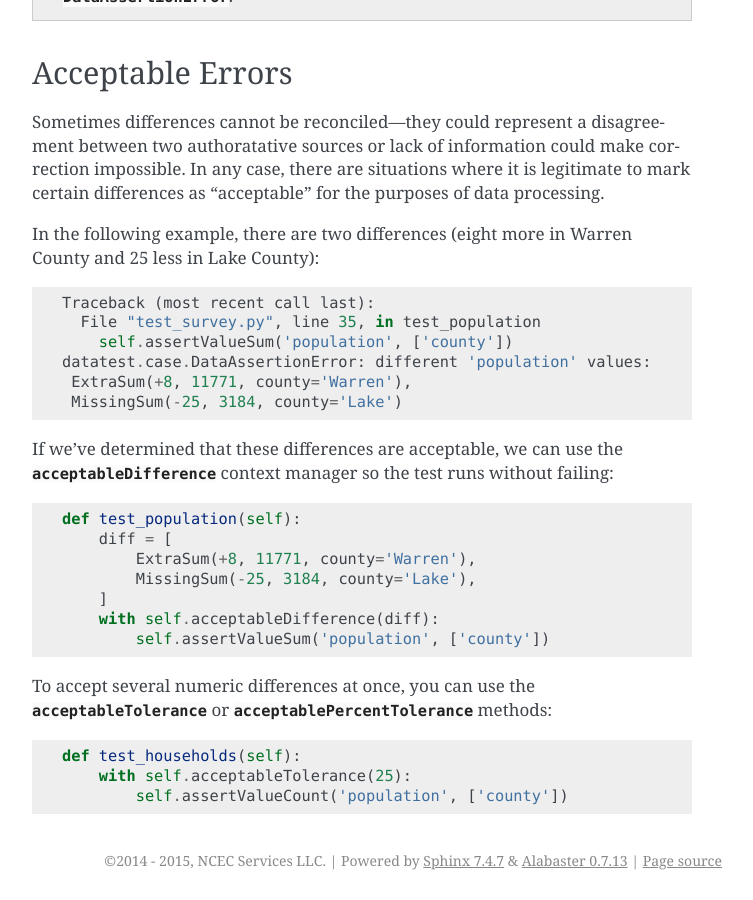
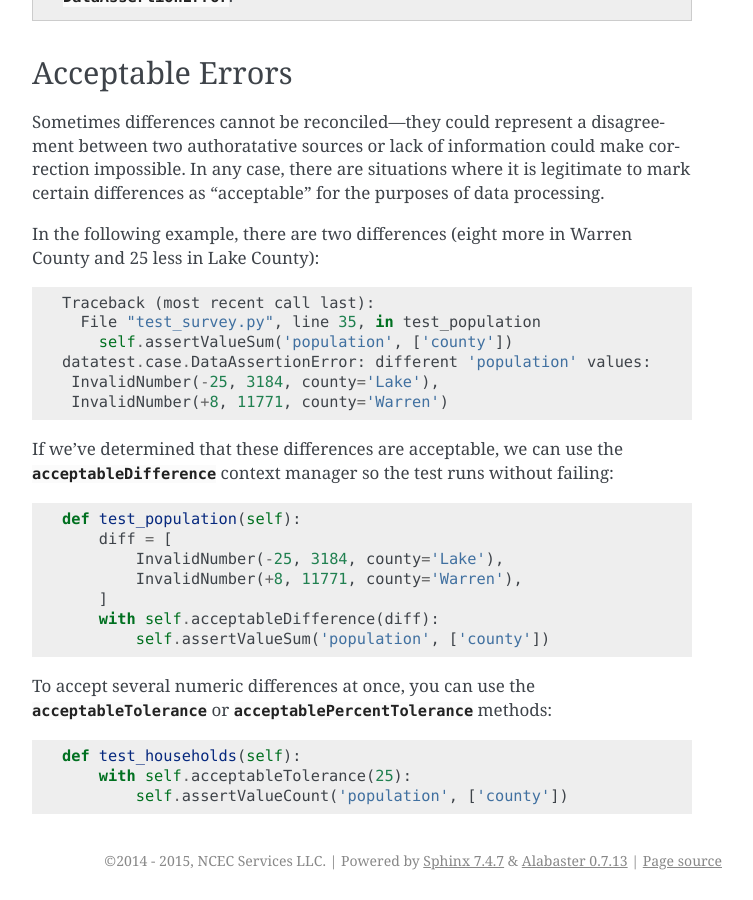
Before and after one commit to shawnbrown/datatest, a Sphinx documentation site: the page built from docs/getting_started.rst, in a window 1280 px wide and 900 px high, scrolled down 4313 px. Shown: the whole window, without its empty margins (388-1141 px from the left). Built offline with Sphinx 7.4.7, drawn with Linux system fonts in a browser that asks for light colours.

Commit message:
Remove aliases and documentation for ExtraSum and MissingSum classes.

```diff
--- a/datatest/__init__.py
+++ b/datatest/__init__.py
@@ -63,5 +63,5 @@ DataTestCase.acceptDifference = DataTestCase.acceptableDifference
 DataTestCase.acceptTolerance = DataTestCase.acceptableTolerance
 DataTestCase.acceptPercentTolerance = DataTestCase.acceptablePercentTolerance
 
-ExtraSum = InvalidNumber
-MissingSum = InvalidNumber
+#ExtraSum = InvalidNumber
+#MissingSum = InvalidNumber
--- a/docs/getting_started.rst
+++ b/docs/getting_started.rst
@@ -236,8 +236,8 @@ Warren County and 25 less in Lake County)::
       File "test_survey.py", line 35, in test_population
         self.assertValueSum('population', ['county'])
     datatest.case.DataAssertionError: different 'population' values:
-     ExtraSum(+8, 11771, county='Warren'),
-     MissingSum(-25, 3184, county='Lake')
+     InvalidNumber(-25, 3184, county='Lake'),
+     InvalidNumber(+8, 11771, county='Warren')
 
 If we've determined that these differences are acceptable, we can use
 the :meth:`acceptableDifference
@@ -246,8 +246,8 @@ test runs without failing::
 
     def test_population(self):
         diff = [
-            ExtraSum(+8, 11771, county='Warren'),
-            MissingSum(-25, 3184, county='Lake'),
+            InvalidNumber(-25, 3184, county='Lake'),
+            InvalidNumber(+8, 11771, county='Warren'),
         ]
         with self.acceptableDifference(diff):
             self.assertValueSum('population', ['county'])
```
